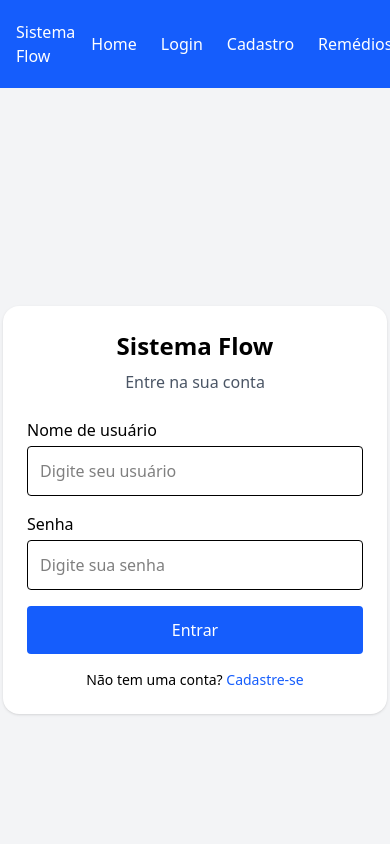
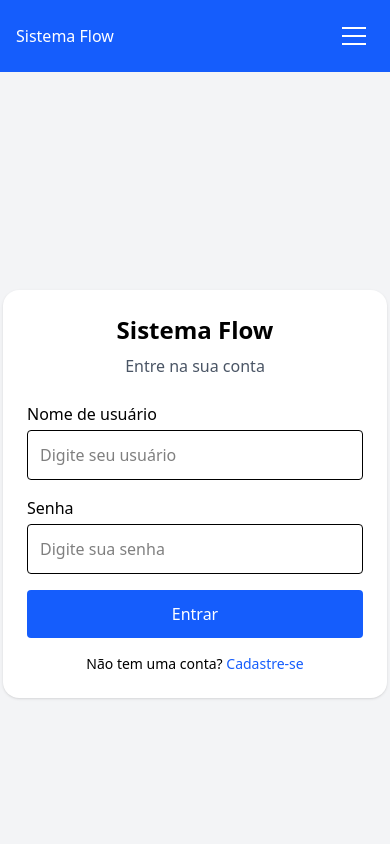
Before and after one commit to 1TDSPH-25/sistema-flow, a React (Vite) app: page /sistema-flow/login in a window 390 px wide. Shown: the top 844 px of the page. Built offline with nearby package versions, Linux system fonts and the light colour scheme.

Commit message:
feat(header): integra MenuProvider e HamburgerButton mantendo menu desktop

```diff
--- a/src/components/Cabecalho/Cabecalho.tsx
+++ b/src/components/Cabecalho/Cabecalho.tsx
@@ -1,10 +1,19 @@
 import Menu from "../Menu/Menu";
+import { MenuProvider } from "../Menu/context/MenuContext";
+import HamburgerButton from "../Menu/HamburgerButton/HamburgerButton";
 
 export default function Cabecalho () {
     return (
     <header className="flex items-center justify-between p-4 bg-blue-600 text-white">
         <h1>Sistema Flow</h1>
-        < Menu />
+        <MenuProvider>
+            <div className="flex items-center gap-4">
+                <div className="hidden sm:block"><Menu /></div>
+                <div className="sm:hidden">
+                    <HamburgerButton className="text-white" />
+                </div>
+            </div>
+        </MenuProvider>
     </header>
 )
 };
```
